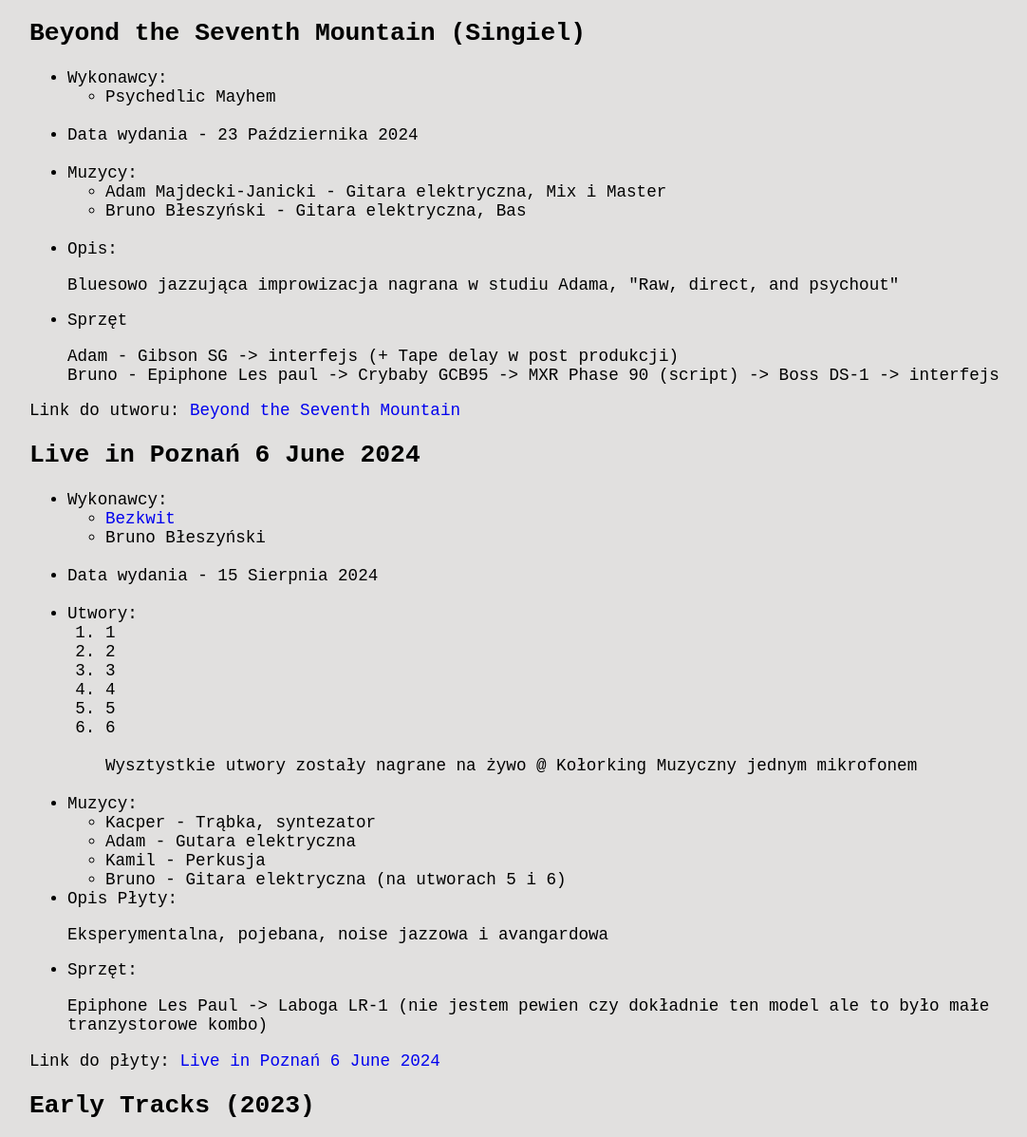
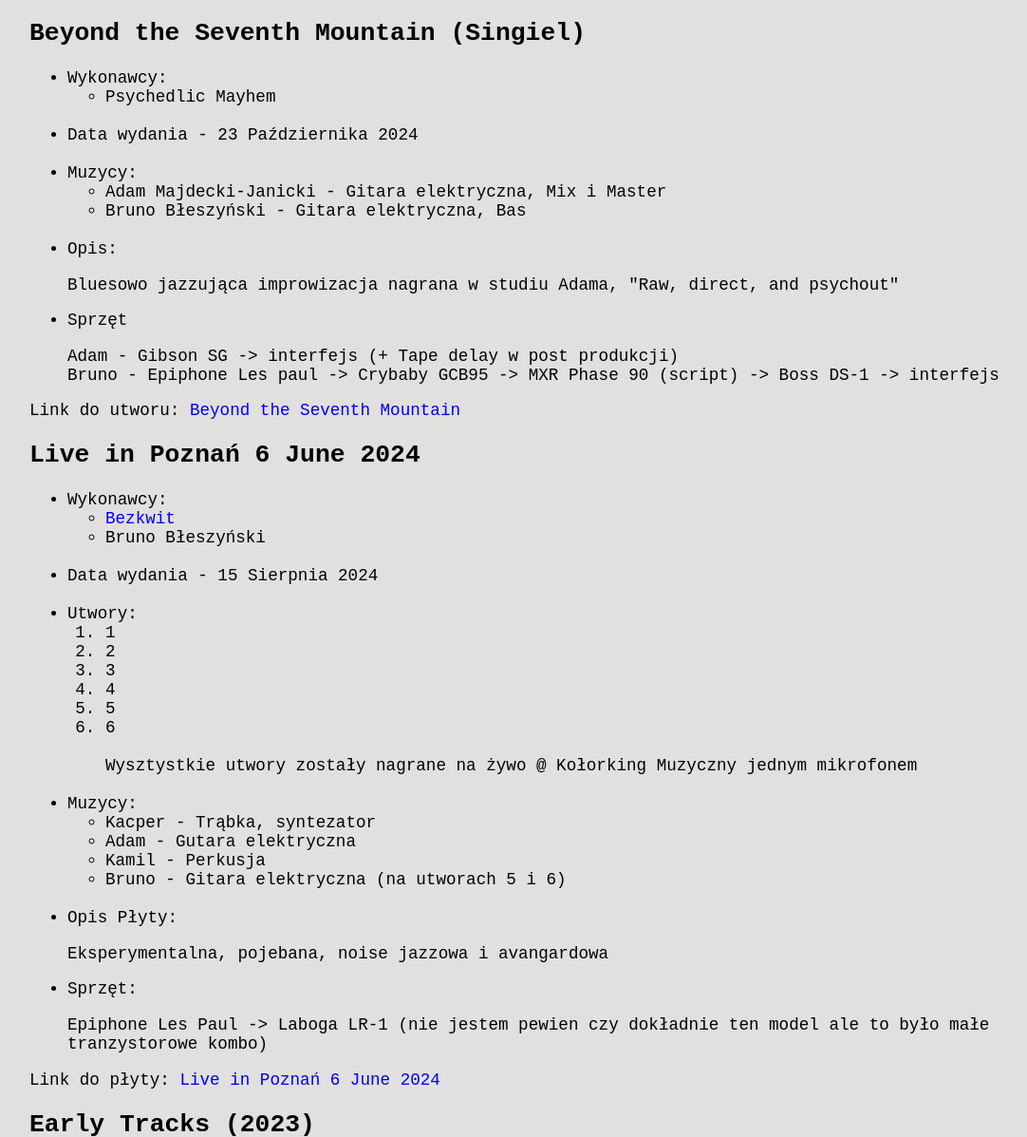
Before and after one commit to taco15/stronka, a plain HTML site: page dyskografia.html in a window 1280 px wide. Shown: the part 67-1264 px from the top of the page at 95% size, without its empty margins (97-1179 px from the left). Drawn offline with Linux system fonts and the light colour scheme.

Commit message:
Update dyskografia.html

```diff
--- a/dyskografia.html
+++ b/dyskografia.html
@@ -84,7 +84,7 @@
                     <li>Kacper - Trąbka, syntezator</li>
                     <li>Adam - Gutara elektryczna</li>
                     <li>Kamil - Perkusja</li>
-                    <li>Bruno - Gitara elektryczna (na utworach 5 i 6)</li>
+                    <li>Bruno - Gitara elektryczna (na utworach 5 i 6)</li><br>
                 </ul>
 
             <li>Opis Płyty:</li>
```
